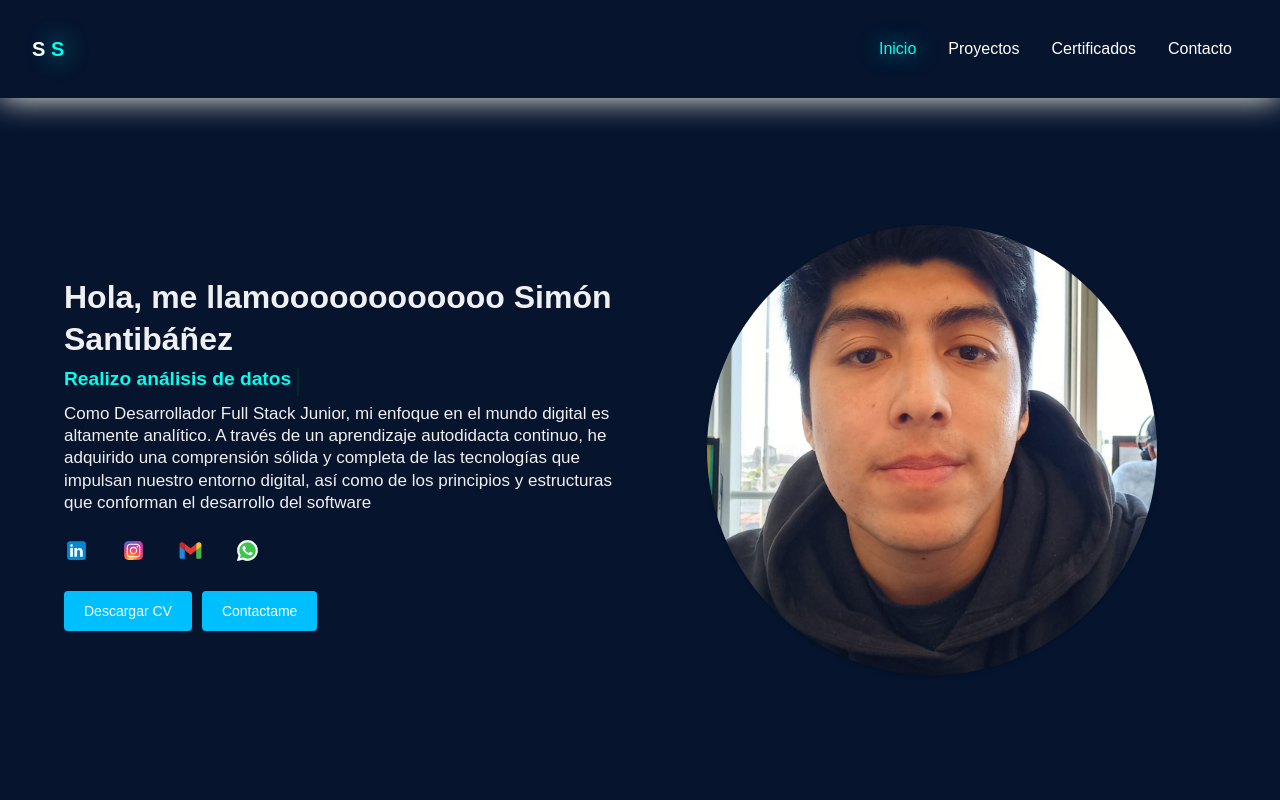
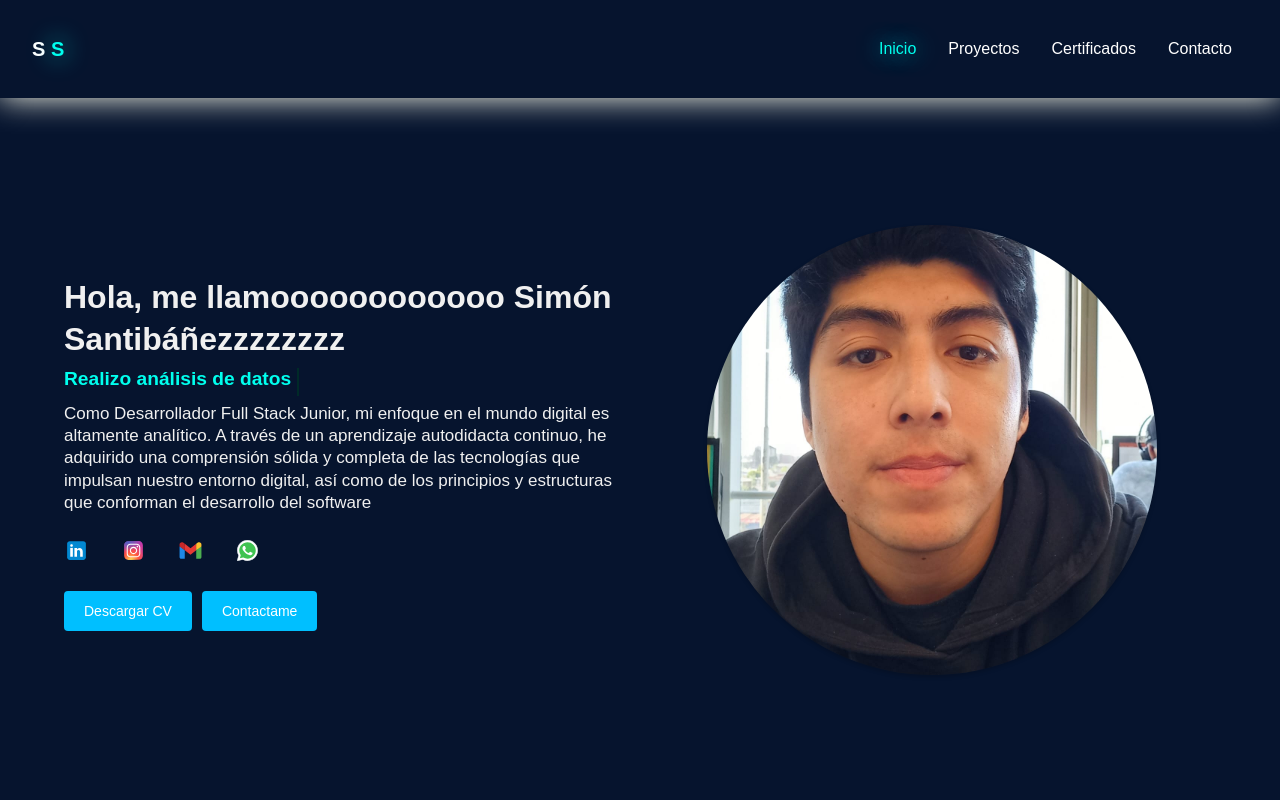
Before and after one commit to WorkWithDevSimon/portafolio, a React (Vite) app: page / in a window 1280 px wide. Shown: the top 800 px of the page. Built offline with nearby package versions, Linux system fonts and the light colour scheme.

Commit message:
Descripción de los cambios

```diff
--- a/src/components/Inicio/subComponetes/datos.js
+++ b/src/components/Inicio/subComponetes/datos.js
@@ -31,7 +31,7 @@ import { logro_1, logro_2, logro_3, logro_4, logro_5, logro_6, logro_7, logro_8
 const mainDatos =
 {
     main_info_h1: "Hola, me llamoooooooooooo ",
-    main_info_span: "Simón Santibáñez",
+    main_info_span: "Simón Santibáñezzzzzzzz",
     main_info_descripcion: "Como Desarrollador Full Stack Junior, mi enfoque en el mundo digital es altamente analítico. A través de un aprendizaje autodidacta continuo, he adquirido una comprensión sólida y completa de las tecnologías que impulsan nuestro entorno digital, así como de los principios y estructuras que conforman el desarrollo del software",
     main_info_redes: [
         { text: "linkedin", url: "https://www.linkedin.com/in/sim%C3%B3n-santib%C3%A1%C3%B1ez-6bb6a12a4/", icon: linkedin },
```
